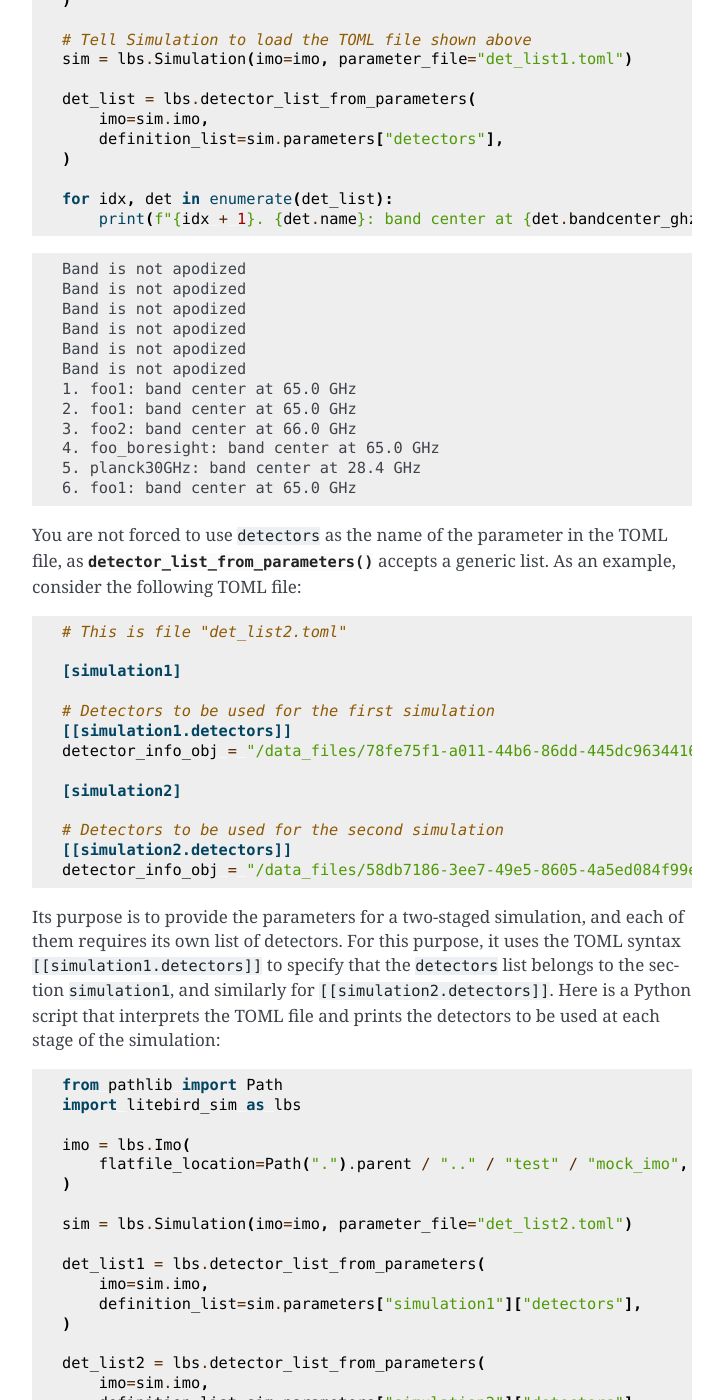
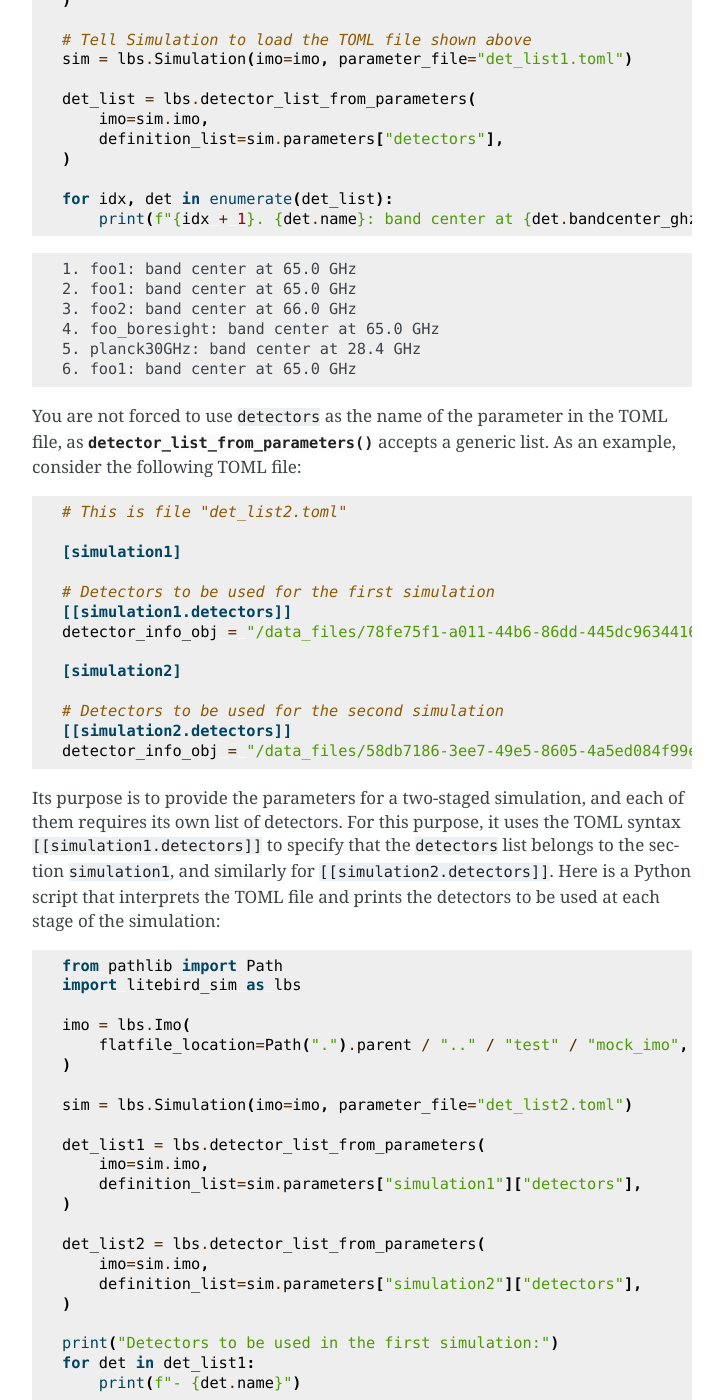
Before and after one commit to litebird/litebird_sim, a Sphinx documentation site: the page built from docs/source/detectors.rst, in a window 1280 px wide and 1400 px high, scrolled down 4714 px. Shown: the whole window, without its empty margins (388-1111 px from the left). Built offline with Sphinx 7.4.7, drawn with Linux system fonts in a browser that asks for light colours; some of the changed text lies outside the part shown.

Commit message:
test fixed

```diff
--- a/docs/source/detectors.rst
+++ b/docs/source/detectors.rst
@@ -207,12 +207,6 @@ The following code will read the TOML file above and produce a list of
 
 .. testoutput::
 
-    Band is not apodized
-    Band is not apodized
-    Band is not apodized
-    Band is not apodized
-    Band is not apodized
-    Band is not apodized
     1. foo1: band center at 65.0 GHz
     2. foo1: band center at 65.0 GHz
     3. foo2: band center at 66.0 GHz
@@ -267,8 +261,6 @@ each stage of the simulation:
 
 .. testoutput::
 
-   Band is not apodized
-   Band is not apodized
    Detectors to be used in the first simulation:
    - foo1
    Detectors to be used in the second simulation:
```
